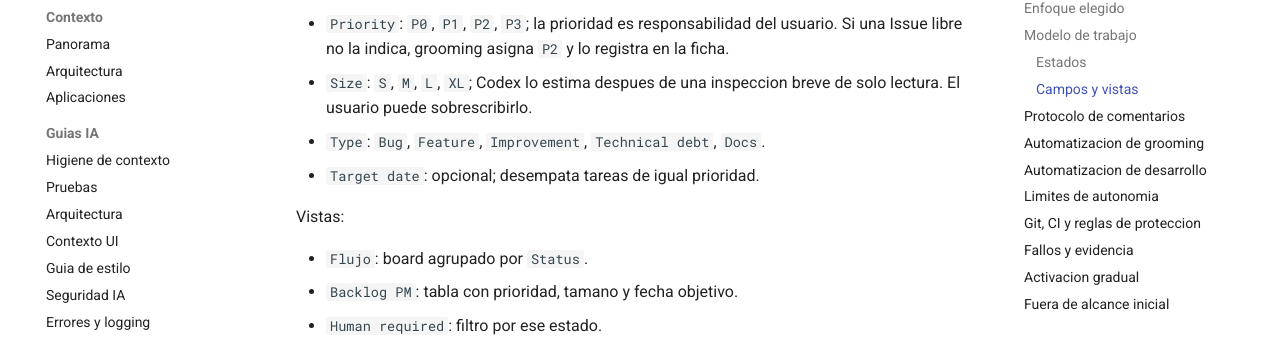
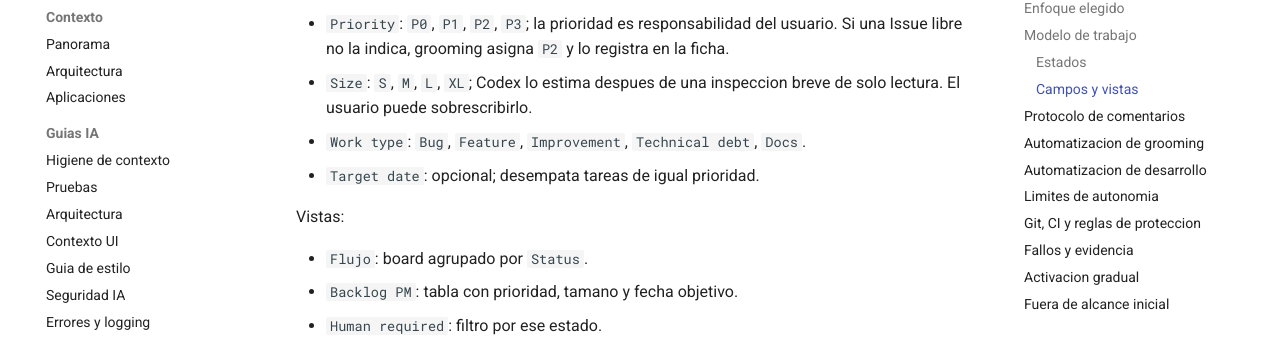
Before and after one commit to juanikitro/ShineApp, an MkDocs documentation site: the page built from docs/plans/2026-08-18-github-project-codex-automation-design.md, in a window 1280 px wide and 900 px high, scrolled down 1451 px. Shown: the part 127-464 px from the top of the window. Built offline with MkDocs 1.6.1 and Material for MkDocs 9.7.7, drawn with Linux system fonts in a browser that asks for light colours.

Commit message:
docs(automatizacion): ajustar campo de clasificacion

```diff
--- a/docs/plans/2026-08-18-github-project-codex-automation-design.md
+++ b/docs/plans/2026-08-18-github-project-codex-automation-design.md
@@ -53,7 +53,7 @@ Campos minimos:
   en la ficha.
 - `Size`: `S`, `M`, `L`, `XL`; Codex lo estima despues de una inspeccion breve
   de solo lectura. El usuario puede sobrescribirlo.
-- `Type`: `Bug`, `Feature`, `Improvement`, `Technical debt`, `Docs`.
+- `Work type`: `Bug`, `Feature`, `Improvement`, `Technical debt`, `Docs`.
 - `Target date`: opcional; desempata tareas de igual prioridad.
 
 Vistas:
```
